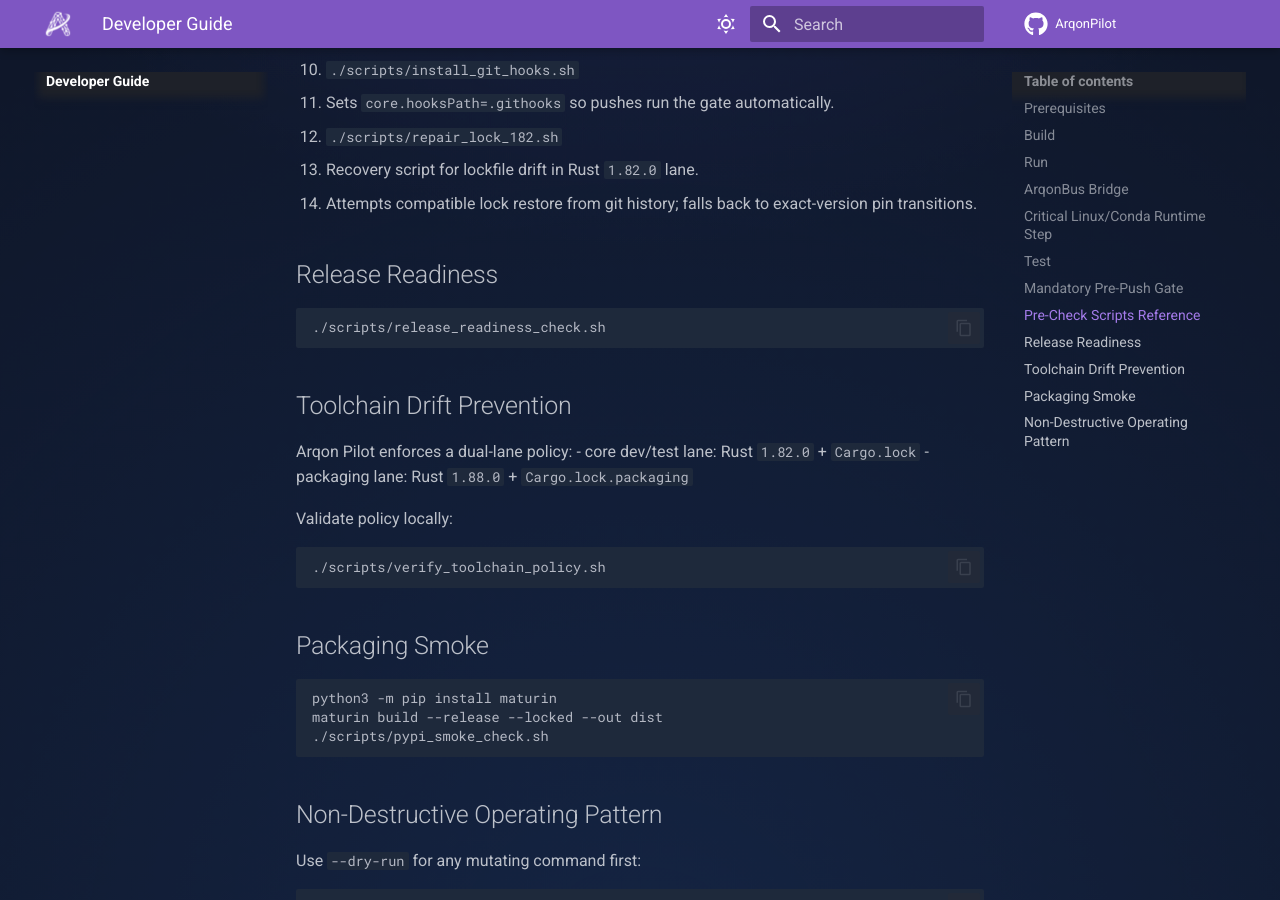
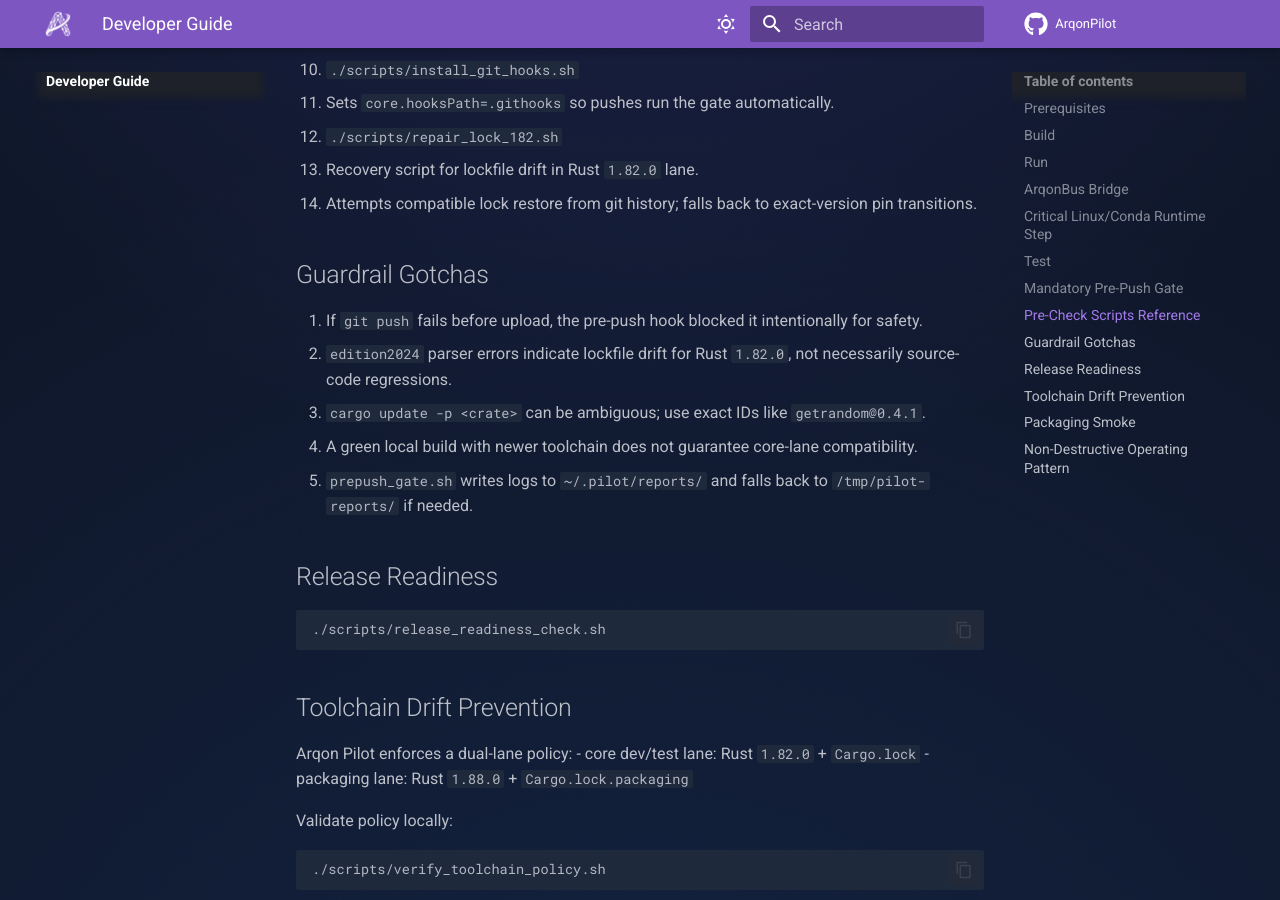
Before and after one commit to novelbytelabs/ArqonPilot, an MkDocs documentation site: the page built from docs/developer-guide.md, in a window 1280 px wide and 900 px high, scrolled down 2762 px. Built offline with MkDocs 1.6.1 and Material for MkDocs 9.7.7, drawn with Linux system fonts in a browser that asks for light colours; comment, search, counter and statistics services are not loaded; some of the changed text lies outside the part shown.

Commit message:
docs: update developer guide with new operator panel types and add a 'Guardrail Gotchas' section.

````diff
--- a/docs/developer-guide.md
+++ b/docs/developer-guide.md
@@ -129,6 +129,14 @@ These scripts are the required guardrail layer before commit/push:
 - Recovery script for lockfile drift in Rust `1.82.0` lane.
 - Attempts compatible lock restore from git history; falls back to exact-version pin transitions.
 
+## Guardrail Gotchas
+
+1. If `git push` fails before upload, the pre-push hook blocked it intentionally for safety.
+2. `edition2024` parser errors indicate lockfile drift for Rust `1.82.0`, not necessarily source-code regressions.
+3. `cargo update -p <crate>` can be ambiguous; use exact IDs like `getrandom@0.4.1`.
+4. A green local build with newer toolchain does not guarantee core-lane compatibility.
+5. `prepush_gate.sh` writes logs to `~/.pilot/reports/` and falls back to `/tmp/pilot-reports/` if needed.
+
 ## Release Readiness
 
 ```bash
````
Also changed, not shown: other parts of docs/developer-guide.md (+1 -1 lines).
